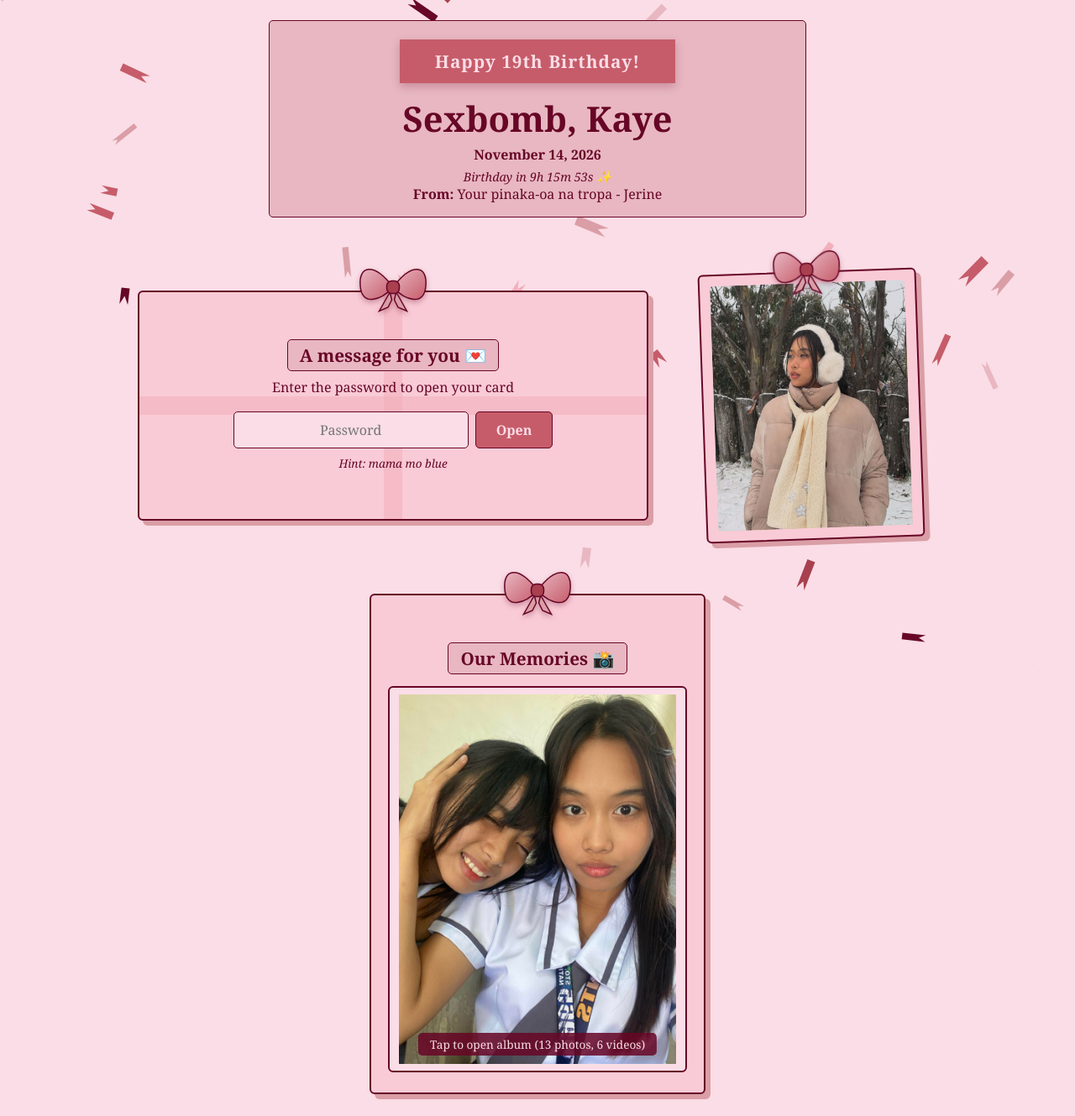
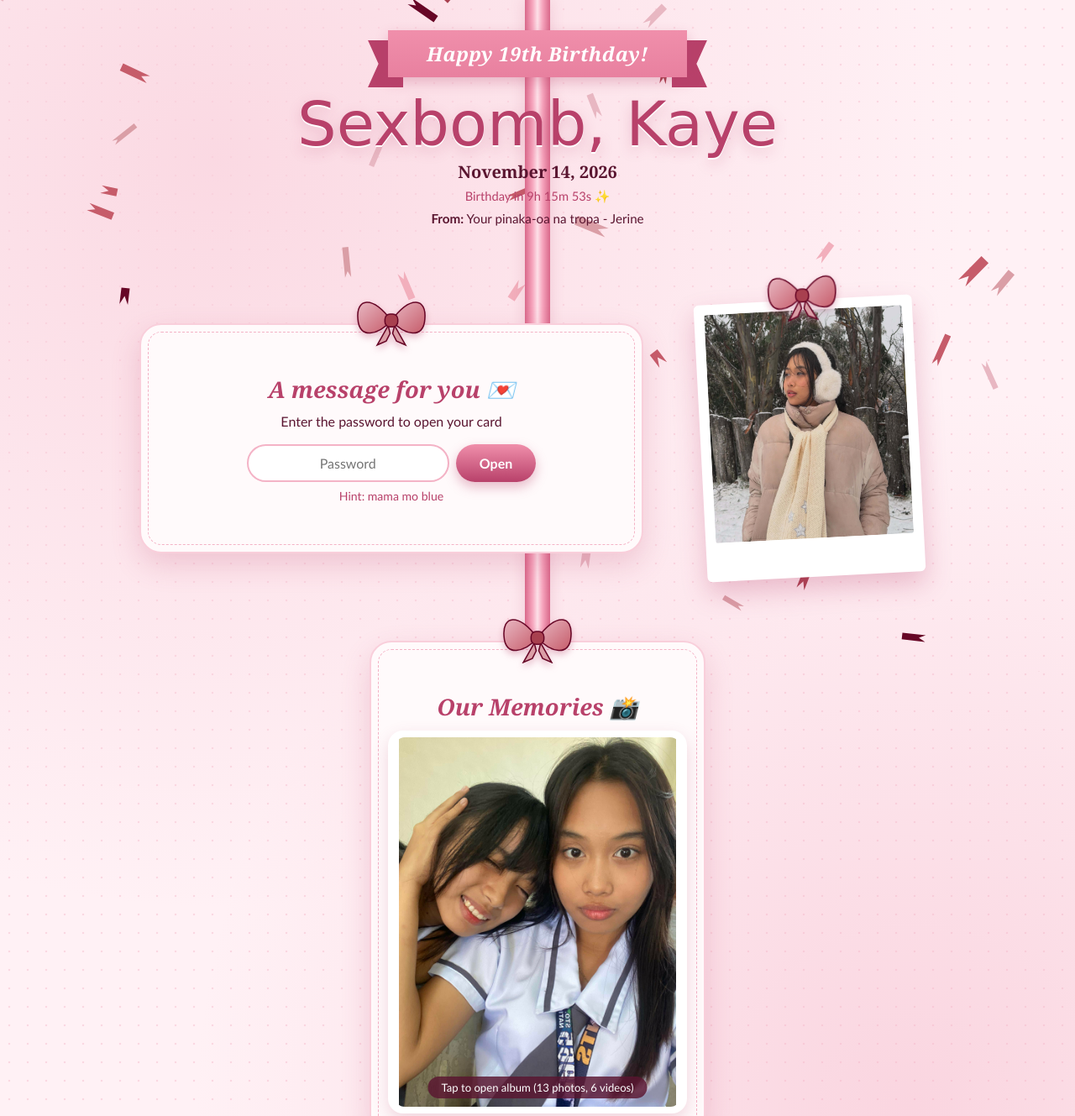
Before and after one commit to aguilarjerineangel-cmyk/kaye-sbirthday.com, a plain HTML site: page index.html in a window 1280 px wide. Shown: the top 1329 px of the page at 84% size. Drawn offline with Linux system fonts and the light colour scheme.

Commit message:
Update birthday.css

```diff
--- a/birthday.css
+++ b/birthday.css
@@ -1,63 +1,72 @@
 * { box-sizing: border-box; margin: 0; padding: 0; }
 
 :root {
-    --bg: #fadde6;
-    --maroon: #670626;
-    --rose: #c65c6a;
-    --rose-dark: #a8404f;
-    --blush: #e8b7c2;
-    --soft: #f9cbd6;
-    --mid: #f2afbc;
-    --dusty: #da9ea6;
+    --petal: #fff1f5;
+    --ballet: #f9cfdb;
+    --blush: #f4b3c6;
+    --satin: #e8809f;
+    --raspberry: #b8416a;
+    --wine: #5a1530;
+    --paper: #fffafb;
+    --display: "Parisienne", "Brush Script MT", cursive;
+    --serif: "Cormorant Garamond", Georgia, serif;
+    --sans: "Quicksand", "Trebuchet MS", sans-serif;
 }
 
 body {
     min-height: 100vh;
-    font-family: Georgia, serif;
-    color: var(--maroon);
-    background: var(--bg);
+    font-family: var(--sans);
+    color: var(--wine);
+    background-color: var(--petal);
+    background-image:
+        radial-gradient(circle at 20% 10%, rgba(249, 207, 219, .7), transparent 45%),
+        radial-gradient(circle at 85% 70%, rgba(244, 179, 198, .45), transparent 50%),
+        radial-gradient(rgba(232, 128, 159, .22) 1.4px, transparent 1.6px);
+    background-size: auto, auto, 22px 22px;
     overflow-x: hidden;
 }
 
-#ribbons {
-    position: fixed;
-    inset: 0;
-    width: 100%;
-    height: 100%;
-    pointer-events: none;
-    z-index: 0;
-}
+#ribbons { position: fixed; inset: 0; width: 100%; height: 100%; pointer-events: none; z-index: 0; }
 
 .page {
     position: relative;
     z-index: 1;
     max-width: 980px;
     margin: 0 auto;
-    padding: 24px 14px 64px;
+    padding: 28px 16px 80px;
     text-align: center;
 }
 
+/* the one big idea: a satin ribbon running down the whole page */
+.page::before {
+    content: "";
+    position: absolute;
+    top: 0;
+    bottom: 0;
+    left: 50%;
+    width: 30px;
+    transform: translateX(-50%);
+    background: linear-gradient(90deg, #d9688a 0%, #f6a5bd 30%, #fde0e8 50%, #f6a5bd 70%, #d9688a 100%);
+    box-shadow: 0 0 18px rgba(184, 65, 106, .18);
+    z-index: -1;
+}
+
 /* ---------- Banner ---------- */
-.banner {
-    max-width: 640px;
-    margin: 0 auto;
-    padding: 22px 12px 16px;
-    border: 1px solid var(--maroon);
-    border-radius: 5px;
-    background: var(--blush);
-}
+.banner { max-width: 640px; margin: 0 auto; padding: 8px 12px 18px; }
 
 .ribbon-banner {
     position: relative;
     display: inline-block;
-    padding: 12px 42px;
-    margin-bottom: 14px;
-    background: var(--rose);
-    color: var(--bg);
-    font-size: 1.3rem;
-    font-weight: bold;
-    letter-spacing: 1px;
-    box-shadow: 0 4px 10px rgba(103, 6, 38, .25);
+    padding: 12px 46px;
+    margin-bottom: 10px;
+    background: linear-gradient(180deg, #f08fab, var(--satin));
+    color: #fff;
+    font-family: var(--serif);
+    font-size: 1.45rem;
+    font-style: italic;
+    font-weight: 600;
+    letter-spacing: .5px;
+    box-shadow: 0 6px 14px rgba(184, 65, 106, .28);
 }
 .ribbon-banner::before,
 .ribbon-banner::after {
@@ -65,196 +74,174 @@ body {
     position: absolute;
     top: 12px;
     z-index: -1;
-    width: 40px;
+    width: 42px;
     height: 100%;
-    background: var(--rose-dark);
+    background: var(--raspberry);
 }
-.ribbon-banner::before {
-    left: -22px;
-    clip-path: polygon(0 0, 100% 0, 100% 100%, 0 100%, 30% 50%);
+.ribbon-banner::before { left: -24px; clip-path: polygon(0 0, 100% 0, 100% 100%, 0 100%, 30% 50%); }
+.ribbon-banner::after  { right: -24px; clip-path: polygon(0 0, 100% 0, 70% 50%, 100% 100%, 0 100%); }
+
+h1 {
+    margin: 6px 0 2px;
+    font-family: var(--display);
+    font-weight: 400;
+    font-size: clamp(2.8rem, 12vw, 4.6rem);
+    line-height: 1.1;
+    color: var(--raspberry);
+    text-shadow: 0 2px 0 #fff, 0 6px 16px rgba(184, 65, 106, .25);
 }
-.ribbon-banner::after {
-    right: -22px;
-    clip-path: polygon(0 0, 100% 0, 70% 50%, 100% 100%, 0 100%);
+.date { font-family: var(--serif); font-size: 1.25rem; font-weight: 700; }
+.countdown { margin-top: 6px; font-size: .92rem; color: var(--raspberry); }
+.banner > p:last-child { margin-top: 8px; font-size: .95rem; }
+
+/* ---------- Layout ---------- */
+.hero-row { display: grid; grid-template-columns: 1fr 300px; gap: 48px; align-items: center; margin-top: 70px; }
+.hero-row .card-section, .hero-row .photo-section { margin: 0; }
+.card-section { margin-top: 76px; }
+.card-section .media-card { max-width: 400px; margin: 0 auto; }
+
+/* ---------- Cards: paper with a stitched edge ---------- */
+.message-card, .media-card {
+    position: relative;
+    padding: 58px 24px 30px;
+    border-radius: 26px;
+    background: var(--paper);
+    border: 2px solid var(--ballet);
+    box-shadow: 0 14px 34px rgba(184, 65, 106, .2);
+    outline: 1.5px dashed var(--blush);
+    outline-offset: -11px;
+}
+.media-card { padding: 58px 20px 26px; }
+.message-card > div { position: relative; z-index: 1; }
+
+.message-card h2, .media-card h2, .modal-box h3 {
+    font-family: var(--serif);
+    font-style: italic;
+    font-weight: 600;
+    font-size: 1.7rem;
+    color: var(--raspberry);
+    margin-bottom: 10px;
 }
 
-h1 {
-    font-size: clamp(1.7rem, 7vw, 2.6rem);
-    color: var(--maroon);
-}
-.date { font-weight: bold; margin-top: 4px; }
-.countdown { margin-top: 6px; font-size: .9rem; font-style: italic; }
+/* bows */
+.bow { position: absolute; width: 92px; filter: drop-shadow(0 4px 4px rgba(184, 65, 106, .35)); }
+.bow-top, .bow-card { top: -36px; left: 50%; transform: translateX(-50%); }
 
-/* ---------- Photo ---------- */
-.photo-section { margin: 44px 0 28px; }
-
+/* ---------- Photo: polaroid with tape ---------- */
 .photo-frame {
     position: relative;
     width: 260px;
-    height: 320px;
+    height: 330px;
     margin: 0 auto;
-    padding: 12px;
+    padding: 12px 12px 46px;
     border-radius: 6px;
-    background: var(--soft);
-    border: 2px solid var(--maroon);
-    box-shadow: 6px 6px 0 var(--dusty);
-    transform: rotate(-2deg);
+    background: #fff;
+    box-shadow: 0 14px 30px rgba(184, 65, 106, .28);
+    transform: rotate(-3deg);
 }
-.photo-frame img,
-.photo-placeholder {
-    width: 100%;
-    height: 100%;
-    border-radius: 4px;
-    object-fit: cover;
-}
-.photo-placeholder {
-    display: flex;
-    flex-direction: column;
-    align-items: center;
-    justify-content: center;
-    gap: 6px;
-    background: var(--blush);
-    border: 2px dashed var(--rose);
-    font-weight: bold;
-}
-.photo-placeholder span { font-size: 3rem; }
-
-.bow { position: absolute; width: 90px; filter: drop-shadow(0 3px 3px rgba(103, 6, 38, .3)); }
-.bow-top { top: -34px; left: 50%; transform: translateX(-50%); }
-.bow-card { top: -36px; left: 50%; transform: translateX(-50%); }
+.photo-frame img { width: 100%; height: 100%; border-radius: 3px; object-fit: cover; }
 
 /* ---------- Buttons / inputs ---------- */
 .btn {
     display: inline-block;
-    padding: 10px 24px;
-    border: 1px solid var(--maroon);
-    border-radius: 5px;
-    background: var(--rose);
-    color: var(--bg);
+    padding: 11px 28px;
+    border: none;
+    border-radius: 999px;
+    background: linear-gradient(180deg, #f08fab, var(--raspberry));
+    color: #fff;
     font: inherit;
-    font-weight: bold;
+    font-weight: 700;
     cursor: pointer;
-    transition: transform .15s, background .15s;
+    box-shadow: 0 6px 14px rgba(184, 65, 106, .35);
+    transition: transform .15s, box-shadow .15s;
 }
-.btn:hover { background: var(--maroon); transform: translateY(-2px); }
+.btn:hover { transform: translateY(-2px); box-shadow: 0 10px 18px rgba(184, 65, 106, .4); }
+.btn:focus-visible, .album-cover:focus-visible, .close:focus-visible { outline: 3px solid var(--raspberry); outline-offset: 3px; }
 
-/* ---------- Card ---------- */
-.card-section { margin-top: 64px; }
+#pwForm { display: flex; justify-content: center; gap: 8px; flex-wrap: wrap; margin: 18px 0 8px; }
+#pw {
+    padding: 11px 18px;
+    border: 2px solid var(--blush);
+    border-radius: 999px;
+    outline: none;
+    font: inherit;
+    text-align: center;
+    color: var(--wine);
+    background: #fff;
+}
+#pw:focus { border-color: var(--raspberry); box-shadow: 0 0 0 4px var(--ballet); }
+.hint { font-size: .88rem; color: var(--raspberry); }
+.error { min-height: 1.2em; margin-top: 8px; color: var(--raspberry); font-weight: 700; }
 
-/* ---------- Album + video cards ---------- */
-.media-card {
-    position: relative;
-    padding: 56px 20px 24px;
-    border-radius: 6px;
-    background: var(--soft);
-    border: 2px solid var(--maroon);
-    box-shadow: 6px 6px 0 var(--dusty);
+.shake { animation: shake .4s; }
+@keyframes shake { 20%, 60% { transform: translateX(-8px); } 40%, 80% { transform: translateX(8px); } }
+.unlocked { animation: pop .6s ease; }
+@keyframes pop { from { opacity: 0; transform: scale(.88); } to { opacity: 1; transform: scale(1); } }
+
+#message {
+    text-align: left;
+    line-height: 1.75;
+    margin: 14px 0;
+    padding: 16px 18px;
+    background: var(--petal);
+    border-radius: 18px;
 }
-.media-card h2 {
-    display: inline-block;
-    margin-bottom: 14px;
-    padding: 4px 14px;
-    font-size: 1.3rem;
-    border: 1px solid var(--maroon);
-    border-radius: 5px;
-    background: var(--blush);
-}
-.actions { display: flex; justify-content: center; gap: 8px; flex-wrap: wrap; margin-top: 16px; }
+#message p { margin-bottom: 12px; }
+.sign { text-align: right; font-family: var(--display); font-size: 1.9rem; color: var(--raspberry); }
 
+/* ---------- Album + video covers ---------- */
 .album-cover {
     position: relative;
     display: block;
     width: 100%;
-    height: auto;
     padding: 8px;
-    border: 2px solid var(--maroon);
-    border-radius: 6px;
-    background: var(--bg);
+    border: none;
+    border-radius: 18px;
+    background: #fff;
+    box-shadow: 0 8px 20px rgba(184, 65, 106, .2);
     cursor: pointer;
     overflow: hidden;
     font: inherit;
     transition: transform .2s;
 }
-.album-cover:hover { transform: scale(1.02) rotate(-.5deg); }
-.album-cover img {
-    width: 100%;
-    height: auto;
-    max-height: 78vh;
-    object-fit: contain;   /* show the full picture, never cropped */
-    border-radius: 4px;
-    display: block;
-}
+.album-cover:hover { transform: scale(1.02) rotate(-.6deg); }
+.album-cover img { width: 100%; height: auto; max-height: 55vh; object-fit: contain; border-radius: 12px; display: block; }
 .cover-tag {
     position: absolute;
     left: 50%;
     bottom: 18px;
     transform: translateX(-50%);
-    padding: 4px 14px;
-    border-radius: 5px;
-    background: rgba(103, 6, 38, .85);
-    color: var(--bg);
-    font-size: .85rem;
+    padding: 5px 16px;
+    border-radius: 999px;
+    background: rgba(90, 21, 48, .82);
+    color: #fff;
+    font-size: .82rem;
     white-space: nowrap;
 }
-.cover-placeholder {
-    width: 100%;
-    height: 100%;
-    min-height: 180px;
-    display: flex;
-    flex-direction: column;
-    align-items: center;
-    justify-content: center;
-    gap: 6px;
-    background: var(--blush);
-    border: 2px dashed var(--rose);
-    border-radius: 4px;
-    color: var(--maroon);
-    font-weight: bold;
-}
-.cover-placeholder span { font-size: 3rem; }
-
-/* video card: closed until tapped, then opens in a popup */
-.video-card-cover::after {
-    content: "";
-    position: absolute;
-    inset: 8px;
-    border-radius: 4px;
-    background: rgba(103, 6, 38, .22);
-    pointer-events: none;
-}
+.video-card-cover .cover-tag { z-index: 1; }
 .play-btn {
     position: absolute;
     z-index: 1;
     top: 50%;
     left: 50%;
-    width: 76px;
-    height: 76px;
+    width: 72px;
+    height: 72px;
     transform: translate(-50%, -50%);
     display: flex;
     align-items: center;
     justify-content: center;
     padding-left: 6px;
-    border: 3px solid var(--bg);
+    border: 3px solid #fff;
     border-radius: 50%;
-    background: var(--rose);
-    color: var(--bg);
-    font-size: 1.9rem;
-    box-shadow: 0 6px 18px rgba(103, 6, 38, .45);
-    transition: transform .2s, background .2s;
+    background: var(--raspberry);
+    color: #fff;
+    font-size: 1.7rem;
+    box-shadow: 0 8px 20px rgba(90, 21, 48, .4);
+    transition: transform .2s;
 }
-.video-card-cover:hover .play-btn { transform: translate(-50%, -50%) scale(1.1); background: var(--maroon); }
-.video-card-cover .cover-tag { z-index: 1; }
+.video-card-cover:hover .play-btn { transform: translate(-50%, -50%) scale(1.1); }
 
-.video-box video {
-    width: 100%;
-    max-height: 70vh;
-    border: 2px solid var(--maroon);
-    border-radius: 4px;
-    background: #000;
-    display: block;
-}
-
-/* ---------- Album popup ---------- */
+/* ---------- Popups ---------- */
 .modal {
     position: fixed;
     inset: 0;
@@ -263,7 +250,8 @@ h1 {
     align-items: center;
     justify-content: center;
     padding: 16px;
-    background: rgba(103, 6, 38, .55);
+    background: rgba(90, 21, 48, .5);
+    backdrop-filter: blur(4px);
 }
 .modal[hidden], .lightbox[hidden] { display: none; }
 .modal-box {
@@ -272,196 +260,26 @@ h1 {
     max-width: 640px;
     max-height: 90vh;
     overflow-y: auto;
-    padding: 24px 16px 20px;
-    border: 2px solid var(--maroon);
-    border-radius: 6px;
-    background: var(--soft);
+    padding: 26px 16px 20px;
+    border: 2px solid var(--ballet);
+    border-radius: 24px;
+    background: var(--paper);
     text-align: center;
 }
-.modal-box h3 { margin-bottom: 14px; }
-.close {
-    position: absolute;
-    top: 8px;
-    right: 8px;
-    width: 32px;
-    height: 32px;
-    border: 1px solid var(--maroon);
-    border-radius: 50%;
-    background: var(--blush);
-    color: var(--maroon);
-    cursor: pointer;
-    font-size: 1rem;
-}
-.grid {
-    display: grid;
-    grid-template-columns: repeat(auto-fill, minmax(110px, 1fr));
-    gap: 8px;
-    margin-bottom: 14px;
-}
-.thumb {
-    position: relative;
-    aspect-ratio: 1;
-    border: 2px solid var(--maroon);
-    border-radius: 4px;
-    overflow: hidden;
-    cursor: pointer;
-    background: var(--bg);
-}
-.thumb img { width: 100%; height: 100%; object-fit: cover; display: block; }
-.thumb .del {
-    position: absolute;
-    top: 3px;
-    right: 3px;
-    width: 22px;
-    height: 22px;
+.video-box video { width: 100%; max-height: 70vh; border-radius: 14px; background: #000; display: block; }
+.close, .lb-close, .lb-nav {
     border: none;
     border-radius: 50%;
-    background: rgba(103, 6, 38, .8);
-    color: var(--bg);
-    font-size: .7rem;
+    background: var(--ballet);
+    color: var(--raspberry);
     cursor: pointer;
-}
-.empty { margin-bottom: 14px; font-style: italic; }
-
-/* ---------- Big photo viewer ---------- */
-.lightbox {
-    position: fixed;
-    inset: 0;
-    z-index: 30;
-    display: flex;
-    align-items: center;
-    justify-content: center;
-    gap: 8px;
-    padding: 16px;
-    background: rgba(40, 0, 15, .88);
-}
-.lightbox img {
-    max-width: 78vw;
-    max-height: 85vh;
-    border: 3px solid var(--bg);
-    border-radius: 4px;
-    object-fit: contain;
-}
-.lb-nav, .lb-close {
-    border: none;
-    border-radius: 50%;
-    background: var(--blush);
-    color: var(--maroon);
-    cursor: pointer;
-    font-size: 1.6rem;
-    width: 42px;
-    height: 42px;
     flex-shrink: 0;
 }
-.lb-close { position: absolute; top: 14px; right: 14px; font-size: 1.1rem; }
+.close { position: absolute; top: 10px; right: 10px; width: 34px; height: 34px; font-size: 1rem; }
 
-.message-card {
-    position: relative;
-    padding: 56px 24px 30px;
-    border-radius: 6px;
-    background: var(--soft);
-    border: 2px solid var(--maroon);
-    box-shadow: 6px 6px 0 var(--dusty);
-    overflow: visible;
-}
-/* gift-wrap ribbon crossing the card */
-.message-card::before,
-.message-card::after {
-    content: "";
-    position: absolute;
-    background: var(--mid);
-    opacity: .55;
-    pointer-events: none;
-}
-.message-card::before { left: 50%; top: 0; bottom: 0; width: 22px; transform: translateX(-50%); }
-.message-card::after  { top: 50%; left: 0; right: 0; height: 22px; transform: translateY(-50%); }
-.message-card > div { position: relative; z-index: 1; }
-
-.message-card h2 {
-    display: inline-block;
-    margin-bottom: 8px;
-    padding: 4px 14px;
-    font-size: 1.3rem;
-    border: 1px solid var(--maroon);
-    border-radius: 5px;
-    background: var(--blush);
-}
-
-#pwForm {
-    display: flex;
-    justify-content: center;
-    gap: 8px;
-    flex-wrap: wrap;
-    margin: 18px 0 8px;
-}
-#pw {
-    padding: 10px 16px;
-    border: 1px solid var(--maroon);
-    border-radius: 5px;
-    outline: none;
-    font: inherit;
-    text-align: center;
-    color: var(--maroon);
-    background: var(--bg);
-}
-#pw:focus { box-shadow: 0 0 0 3px var(--dusty); }
-
-.hint { font-size: .85rem; font-style: italic; }
-.error { min-height: 1.2em; margin-top: 8px; color: var(--rose-dark); font-weight: bold; }
-
-.shake { animation: shake .4s; }
-@keyframes shake {
-    20%, 60% { transform: translateX(-8px); }
-    40%, 80% { transform: translateX(8px); }
-}
-
-.unlocked { animation: pop .6s ease; }
-@keyframes pop {
-    from { opacity: 0; transform: scale(.85); }
-    to   { opacity: 1; transform: scale(1); }
-}
-#message {
-    text-align: left;
-    line-height: 1.7;
-    margin: 14px 0;
-    padding: 12px 14px;
-    background: var(--bg);
-    border-radius: 5px;
-}
-#message p { margin-bottom: 12px; }
-.sign { text-align: right; font-weight: bold; font-style: italic; font-size: 1.1rem; }
-
-@media (max-width: 420px) {
-    .ribbon-banner { padding: 10px 28px; font-size: 1.05rem; }
-    .photo-frame { width: 230px; height: 290px; }
-}
-
-
-/* ---------- Layout: message left, her picture right ---------- */
-.hero-row {
-    display: grid;
-    grid-template-columns: 1fr 300px;
-    gap: 44px;
-    align-items: center;
-    margin-top: 64px;
-}
-.hero-row .card-section,
-.hero-row .photo-section { margin: 0; }
-
-/* smaller album + video cards */
-.card-section .media-card {
-    max-width: 400px;
-    margin: 0 auto;
-}
-.album-cover img { max-height: 55vh; }
-
-@media (max-width: 760px) {
-    .hero-row { grid-template-columns: 1fr; gap: 56px; margin-top: 48px; }
-    .hero-row .photo-section { order: -1; }   /* picture first on phones */
-}
-
-
-/* ---------- Videos inside the album ---------- */
+.grid { display: grid; grid-template-columns: repeat(auto-fill, minmax(110px, 1fr)); gap: 10px; margin-bottom: 14px; }
+.thumb { position: relative; aspect-ratio: 1; border: 3px solid #fff; border-radius: 14px; overflow: hidden; cursor: pointer; background: var(--ballet); box-shadow: 0 4px 10px rgba(184, 65, 106, .22); }
+.thumb img { width: 100%; height: 100%; object-fit: cover; display: block; }
 .thumb-play {
     position: absolute;
     top: 50%;
@@ -473,18 +291,28 @@ h1 {
     align-items: center;
     justify-content: center;
     padding-left: 3px;
-    border: 2px solid var(--bg);
+    border: 2px solid #fff;
     border-radius: 50%;
-    background: rgba(103, 6, 38, .8);
-    color: var(--bg);
+    background: rgba(184, 65, 106, .85);
+    color: #fff;
     font-size: .85rem;
     pointer-events: none;
 }
-.lightbox video {
-    max-width: 78vw;
-    max-height: 85vh;
-    border: 3px solid var(--bg);
-    border-radius: 4px;
-    background: #000;
+
+.lightbox { position: fixed; inset: 0; z-index: 30; display: flex; align-items: center; justify-content: center; gap: 8px; padding: 16px; background: rgba(60, 10, 32, .9); }
+.lightbox img, .lightbox video { max-width: 78vw; max-height: 85vh; border: 4px solid #fff; border-radius: 10px; object-fit: contain; background: #000; }
+.lightbox img[hidden], .lightbox video[hidden] { display: none; }
+.lb-nav, .lb-close { width: 42px; height: 42px; font-size: 1.6rem; }
+.lb-close { position: absolute; top: 14px; right: 14px; font-size: 1.1rem; }
+
+@media (max-width: 760px) {
+    .hero-row { grid-template-columns: 1fr; gap: 60px; margin-top: 54px; }
+    .hero-row .photo-section { order: -1; }
 }
-.lightbox video[hidden], .lightbox img[hidden] { display: none; }
+@media (max-width: 420px) {
+    .ribbon-banner { padding: 10px 30px; font-size: 1.15rem; }
+    .photo-frame { width: 230px; height: 295px; }
+}
+@media (prefers-reduced-motion: reduce) {
+    *, *::before, *::after { animation: none !important; transition: none !important; }
+}
```
